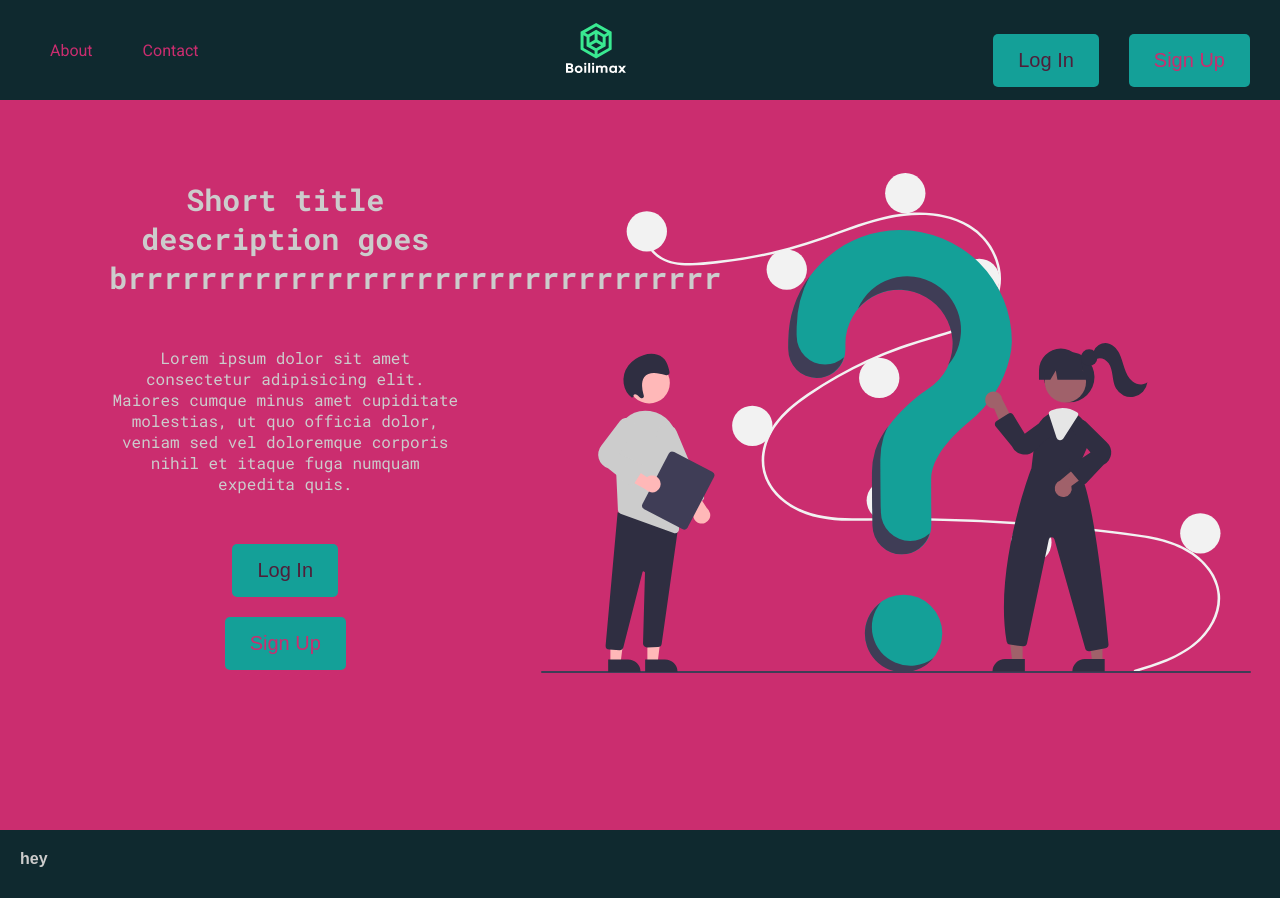
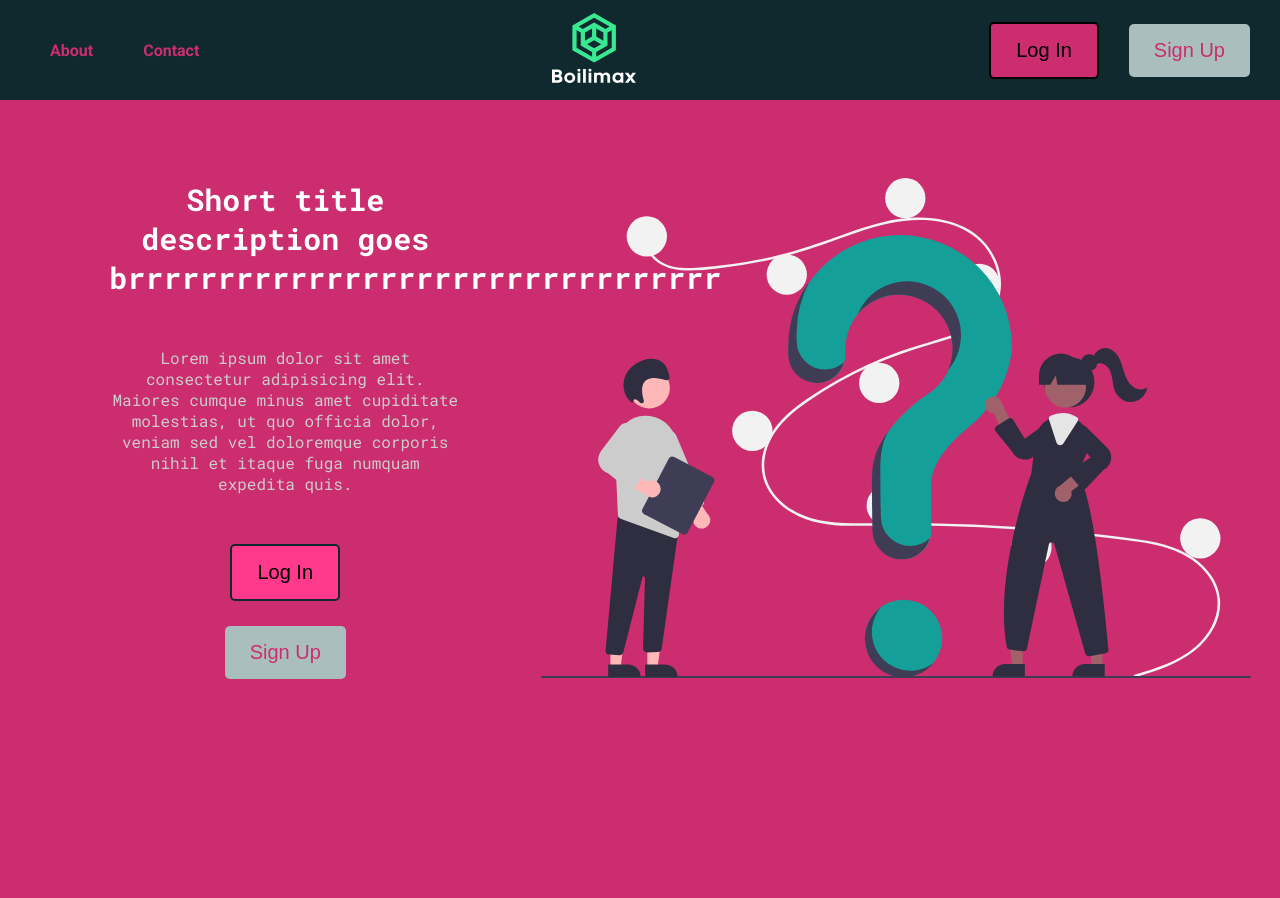
Before and after one commit to Fallenefc/questions-app, a React (Create React App) app in the folder client/: page / in a window 1280 px wide. After the commit the page ends 800 px from the top, so only its background shows below. Built offline with nearby package versions, Linux system fonts and the light colour scheme; no server answers.

Commit message:
style: finished landing page

```diff
--- a/client/src/Assets/styles/global.css
+++ b/client/src/Assets/styles/global.css
@@ -2,8 +2,11 @@
 	--color-clear: #CCCCCC;
 	--color-primary: #CB2D6F;
 	--color-primary-dark: #501F3a;
+	--color-primary-light: #ff398b;
 	--color-secondary: #14A098;
 	--color-secondary-dark: #0F292F;
+	--color-secondary-darker: #071316;
+	--color-secondary-light: #aabebd;
 }
 
 * {
--- a/client/src/Pages/Landing/Landing.tsx
+++ b/client/src/Pages/Landing/Landing.tsx
@@ -21,7 +21,7 @@ export default function Landing(): ReactElement {
             <span>Contact</span>
           </div>
           <div className='middle-content'>
-            <img src={logo} height='50px'></img>
+            <img src={logo} height='70px'></img>
           </div>
           <div className='right-content'>
             <button className='login-btn'>Log In</button>
@@ -32,15 +32,70 @@ export default function Landing(): ReactElement {
           <div className='landing-text'>
             <h2>Short title description goes brrrrrrrrrrrrrrrrrrrrrrrrrrrrrrrrr</h2>
             <p>Lorem ipsum dolor sit amet consectetur adipisicing elit. Maiores cumque minus amet cupiditate molestias, ut quo officia dolor, veniam sed vel doloremque corporis nihil et itaque fuga numquam expedita quis.</p>
-            <button className='login-btn'>Log In</button>
+            <button className='login-btn' id="bottom-login">Log In</button>
             <button className='signup-btn'>Sign Up</button>
           </div>
           <div className='landing-image'>
             <img src={landingHero} height='500px'></img>
           </div>
         </div>
-        <footer>
-          hey
+        <footer className='footer-distributed'>
+        <div className="footer-left">
+        {/* <img src="img/logo.png"></img> */}
+        <h3>
+          About<span> Me</span>
+        </h3>
+
+        <p className="footer-links">
+          <a href="#">Home</a>|<a href="#">About</a>|<a href="#">Contact</a>
+        </p>
+
+        <p className="footer-company-name">
+          © 2020 FallenEFC
+        </p>
+      </div>
+      <div className="footer-center">
+        <div>
+          <i className="fa fa-map-marker"></i>
+          <p>
+            <span>blablabla</span>
+          </p>
+        </div>
+
+        <div>
+          <i className="fa fa-phone"></i>
+          <p>Phone?</p>
+        </div>
+        <div>
+          <i className="fa fa-envelope"></i>
+          <p>
+            <a href="mailto:support@eduonix.com">arylmoraesn@gmail.com</a>
+          </p>
+        </div>
+      </div>
+      <div className="footer-right">
+        <p className="footer-company-about">
+          <span>About Me</span>
+          Web developer
+        </p>
+        <div className="footer-icons">
+          <a href="#">
+            <i className="fa fa-facebook"></i>
+          </a>
+          <a href="#">
+            <i className="fa fa-twitter"></i>
+          </a>
+          <a href="#">
+          <i className="fa fa-github"></i>
+          </a>
+          <a href="#">
+            <i className="fa fa-linkedin"></i>
+          </a>
+          <a href="#">
+            <i className="fa fa-youtube"></i>
+          </a>
+        </div>
+      </div>
         </footer>
       </div>
     </div>
--- a/client/src/Pages/Landing/styles.css
+++ b/client/src/Pages/Landing/styles.css
@@ -6,6 +6,8 @@
   height: 100vh;
   background-color: var(--color-secondary);
   color: var(--color-clear);
+  overflow-x: hidden;
+  overflow-y: hidden;
 }
 
 .landing-container {
@@ -20,6 +22,8 @@
   width: 100%;
   height: 15%;
   background-color: var(--color-primary);
+  color: white;
+  font-weight: 600;
   /* background-color: var; */
   transition: background-color 0.5s ease;
   min-height: 100px;
@@ -35,6 +39,12 @@
 
 .left-content {
   margin-left: 50px
+}
+
+.right-content {
+  display: flex;
+  align-items: center;
+  justify-content: center;
 }
 
 .left-content span:first-child {
@@ -63,6 +73,7 @@
   font-size: 30px;
   width: 100%;
   margin-bottom: 50px;
+  color: #fff;
 }
 
 .landing-text p {
@@ -70,12 +81,13 @@
 }
 
 .login-btn {
-  background-color: var(--color-secondary);
-  color: var(--color-primary-dark);
+  background-color: var(--color-primary-light);
+  color: black;
   font-size: 20px;
   border-radius: 5px;
-  border: none;
+  border: 2px solid var(--color-secondary-dark);
   padding: 15px 25px;
+  transition: background-color 0.5s ease;
 }
 
 .login-btn:hover {
@@ -85,7 +97,7 @@
 }
 
 .signup-btn {
-  background-color: var(--color-secondary);
+  background-color: var(--color-secondary-light);
   color: var(--color-primary);
   font-size: 20px;
   border-radius: 5px;
@@ -93,6 +105,7 @@
   padding: 15px 25px;
   margin-left: 30px;
   margin-right: 30px;
+  transition: background-color 0.5s ease;
 }
 
 .signup-btn:hover {
@@ -101,15 +114,20 @@
   cursor: pointer;
 }
 
-.login-btn:last-child {
-  color: red;
+.login-btn:first-child {
+  background-color: var(--color-primary);
+  border: 2px solid black;
 }
 
-.signup-btn:last-child {
-  margin-top: 20px;
+.login-btn:first-child:hover {
+  background-color: var(--color-secondary);
 }
 
-footer {
+#bottom-login {
+  margin-bottom: 25px;
+}
+
+/* footer {
   background-color: var(--color-secondary-dark);
   height: 20%;
   bottom: 0;
@@ -118,4 +136,174 @@ footer {
   font: bold 16px sans-serif;
   padding: 20px 20px 30px 20px;
   margin-top: 80px;
+} */
+
+/* The footer is fixed to the bottom of the page */
+
+footer{
+	/* position: fixed; */
+  bottom: 0;
+  min-height: 250px;
 }
+
+footer:hover {
+  background-color: var(--color-secondary-darker);
+  transition: background-color 0.5s ease;
+}
+
+@media (max-height:800px){
+	footer { position: static; }
+	header { padding-top:40px; }
+}
+
+
+.footer-distributed{
+  background-color: var(--color-secondary-dark);
+	box-sizing: border-box;
+	width: 100%;
+	text-align: left;
+	font: bold 16px sans-serif;
+	padding: 20px 20px 30px 20px;
+	margin-top: 80px;
+}
+
+.footer-distributed .footer-left,
+.footer-distributed .footer-center,
+.footer-distributed .footer-right{
+	display: inline-block;
+	vertical-align: top;
+}
+
+/* Footer left */
+
+.footer-distributed .footer-left{
+	width: 30%;
+}
+
+.footer-distributed h3{
+	color:  #ffffff;
+	font: normal 36px 'Cookie', cursive;
+	margin: 0;
+}
+
+/* The company logo */
+
+.footer-distributed .footer-left img{
+	width: 30%;
+}
+
+.footer-distributed h3 span{
+	color:  #E4C580;
+}
+
+/* Footer links */
+
+.footer-distributed .footer-links{
+	color:  #ffffff;
+	margin: 20px 0 12px;
+}
+
+.footer-distributed .footer-links a{
+	display:inline-block;
+	line-height: 1.8;
+	text-decoration: none;
+	color:  inherit;
+}
+
+.footer-distributed .footer-company-name{
+	color:  #8f9296;
+	font-size: 14px;
+	font-weight: normal;
+	margin: 0;
+}
+
+/* Footer Center */
+
+.footer-distributed .footer-center{
+	width: 35%;
+}
+
+
+.footer-distributed .footer-center i{
+	background-color:  #33383b;
+	color: #ffffff;
+	font-size: 25px;
+	width: 38px;
+	height: 38px;
+	border-radius: 50%;
+	text-align: center;
+	line-height: 42px;
+	margin: 10px 15px;
+	vertical-align: middle;
+}
+
+.footer-distributed .footer-center i.fa-envelope{
+	font-size: 17px;
+	line-height: 38px;
+}
+
+.footer-distributed .footer-center p{
+	display: inline-block;
+	color: #ffffff;
+	vertical-align: middle;
+	margin:0;
+}
+
+.footer-distributed .footer-center p span{
+	display:block;
+	font-weight: normal;
+	font-size:14px;
+	line-height:2;
+}
+
+.footer-distributed .footer-center p a{
+	color:  #E4C580;
+	text-decoration: none;;
+}
+
+
+/* Footer Right */
+
+.footer-distributed .footer-right{
+	width: 30%;
+}
+
+.footer-distributed .footer-company-about{
+	line-height: 20px;
+	color:  #92999f;
+	font-size: 13px;
+	font-weight: normal;
+	margin: 0;
+}
+
+.footer-distributed .footer-company-about span{
+	display: block;
+	color:  #ffffff;
+	font-size: 18px;
+	font-weight: bold;
+	margin-bottom: 20px;
+}
+
+.footer-distributed .footer-icons{
+	margin-top: 25px;
+}
+
+.footer-distributed .footer-icons a{
+	display: inline-block;
+	width: 35px;
+	height: 35px;
+	cursor: pointer;
+	background-color:  #33383b;
+	border-radius: 2px;
+
+	font-size: 20px;
+	color: #ffffff;
+	text-align: center;
+	line-height: 35px;
+
+	margin-right: 3px;
+	margin-bottom: 5px;
+}
+
+/* Here is the code for Responsive Footer */
+/* You can remove below code if you don't want Footer to be responsive */
```
